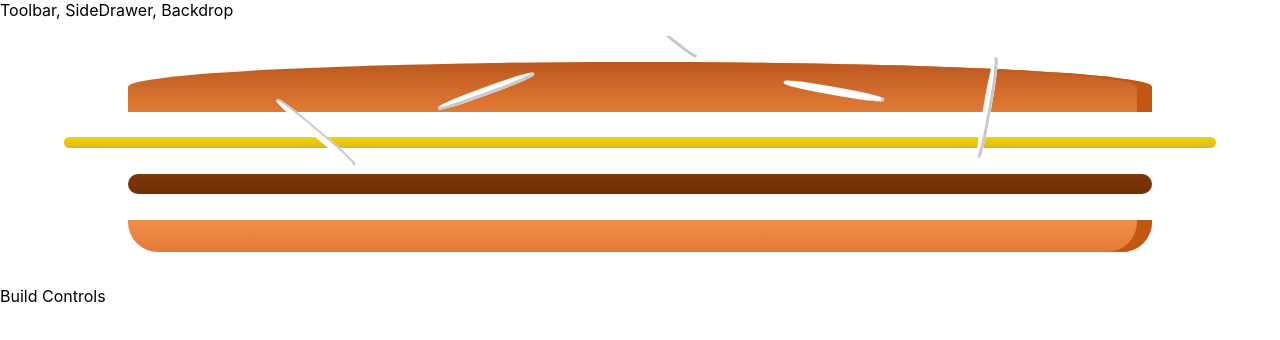
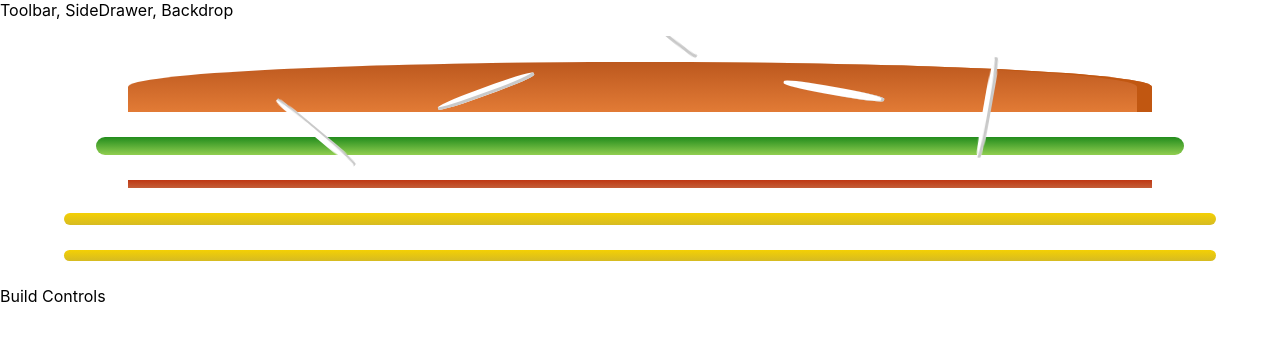
Before and after one commit to noel88/study_react, a React app in the folder burger-builder/: page / in a window 1280 px wide. Shown: the top 340 px of the page. Built offline with nearby package versions, Linux system fonts and the light colour scheme.

Commit message:
udemy (react) - 129. Outputting Burger Ingredients Dynamically

```diff
--- a/burger-builder/src/components/Burger/Burger.js
+++ b/burger-builder/src/components/Burger/Burger.js
@@ -28,12 +28,17 @@ const Burger = styled.div`
 
 `;
 
-const burger = () => {
+const burger = (props) => {
+    const transformedIngredients = Object.keys(props.ingredients)
+        .map(igKey => {
+            return [...Array(props.ingredients[igKey])].map((_, i) => {
+                return <BurgerIngredient key={igKey + i} type={igKey} />
+            });
+        });
     return (
         <Burger>
             <BurgerIngredient type="bread-top"/>
-            <BurgerIngredient type="cheese"/>
-            <BurgerIngredient type="meat"/>
+            {transformedIngredients}
             <BurgerIngredient type="bread-bottom"/>
         </Burger>
     )
--- a/burger-builder/src/containers/BurgerBuilder/BurgerBuilder.js
+++ b/burger-builder/src/containers/BurgerBuilder/BurgerBuilder.js
@@ -3,10 +3,19 @@ import Aux from '../../hocks/AuxHoc';
 import Burger from '../../components/Burger/Burger';
 
 class BurgerBuilder extends Component {
+    state = {
+        ingredients: {
+            salad : 1,
+            bacon : 1,
+            cheese: 2,
+            meat: 2
+        }
+    };
+
     render() {
         return (
             <Aux>
-                <Burger />
+                <Burger ingredients={this.state.ingredients}/>
                 <div>Build Controls</div>
             </Aux>
         );
```
